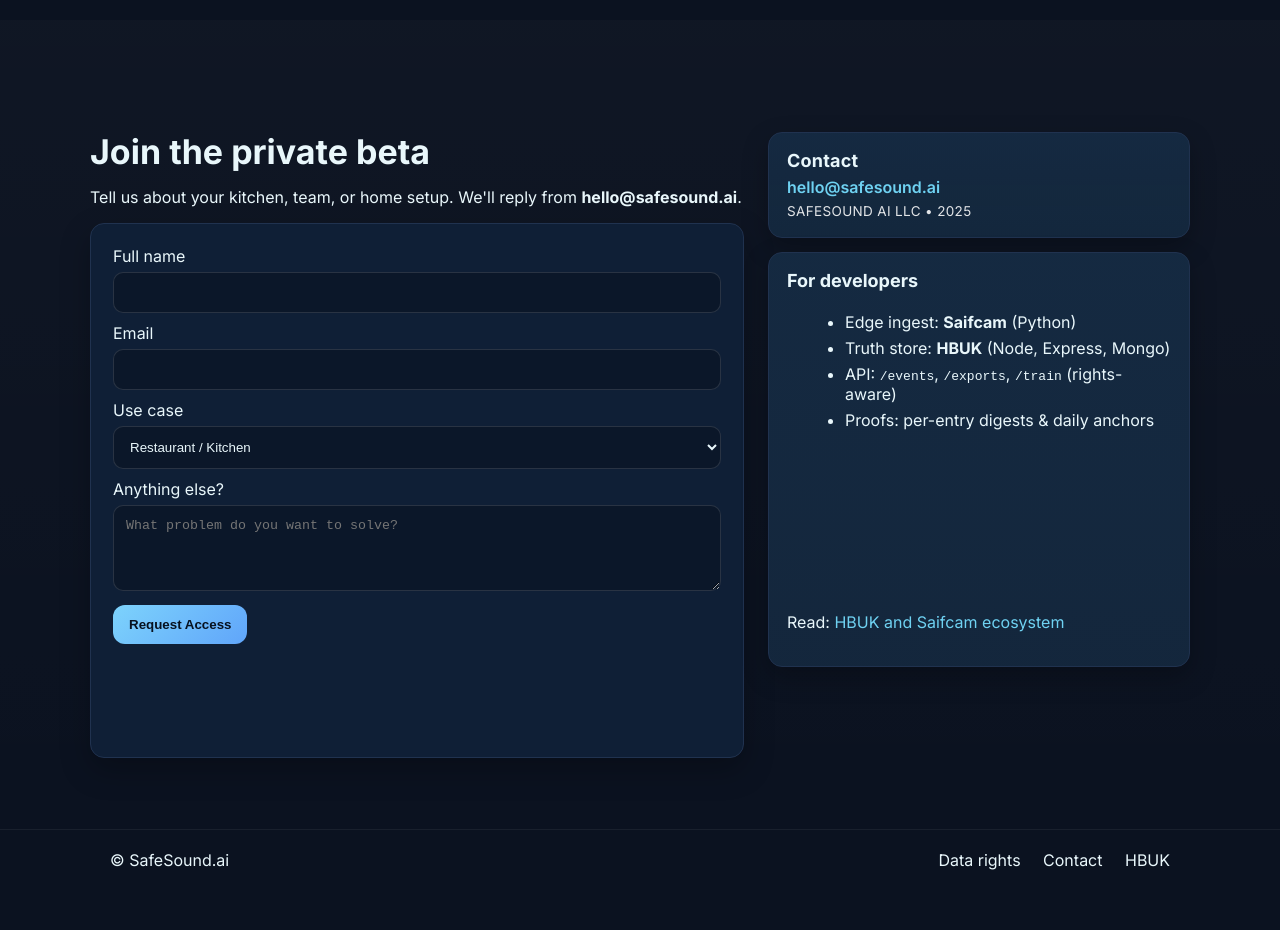
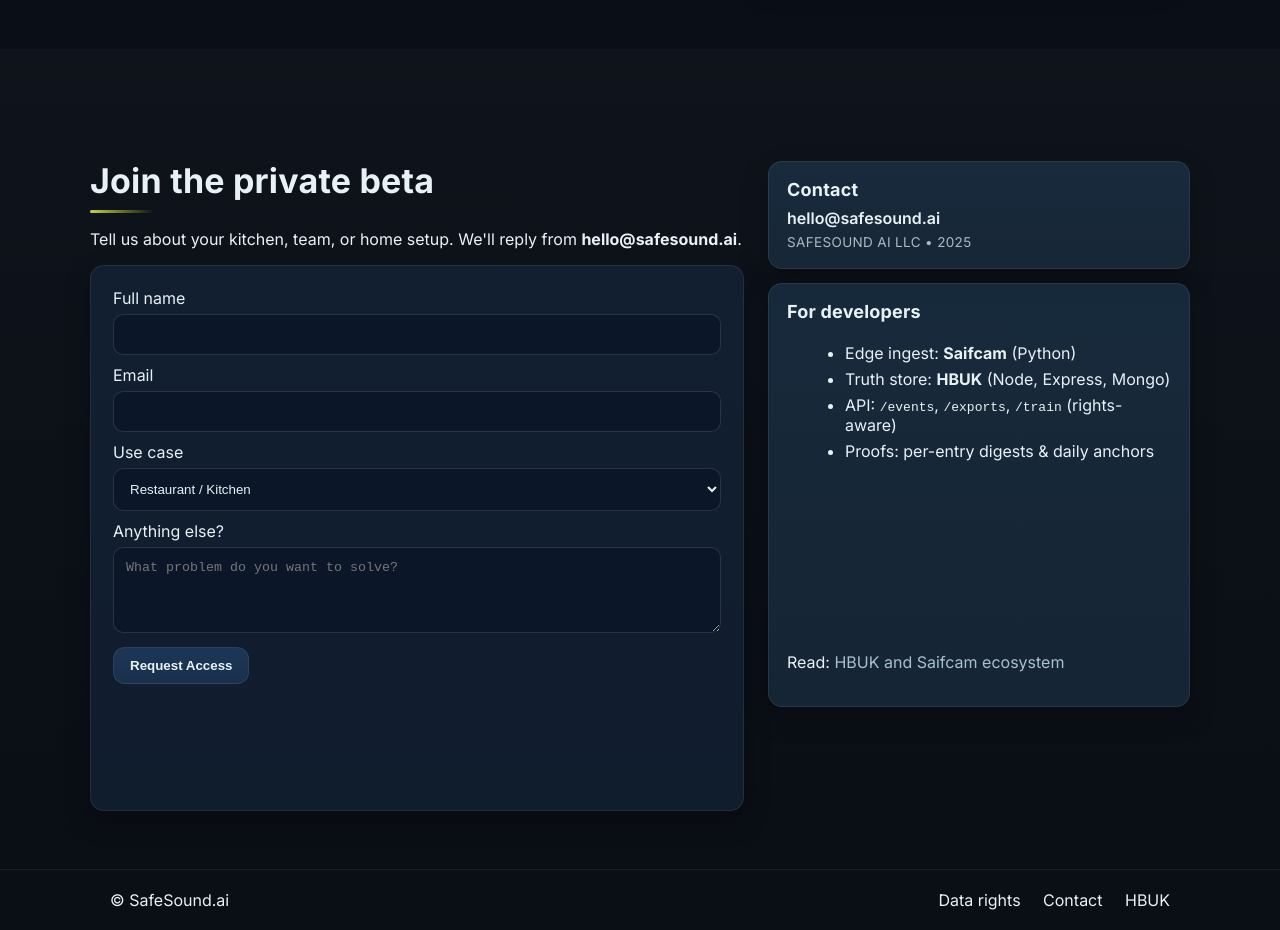
Before and after one commit to prudvish8/safesound.ai, a website: page index.html in a window 1280 px wide. Shown: the part 1600-2530 px from the top of the page. Before the commit the page ends 2490 px from the top, so only its background shows below. Drawn offline with Linux system fonts and the light colour scheme.

Commit message:
Add complete dragonfly palette: site-wide theme with consistent colors, gradients, and hover effects

```diff
--- a/styles.css
+++ b/styles.css
@@ -342,3 +342,113 @@
 
 /* No accidental italics anywhere */
 em, i { font-style: normal; }
+
+/* === Dragonfly palette (site-wide overrides) === */
+:root{
+  /* Raw palette */
+  --df-yg: #C5D040;           /* bright yellow-green (body) */
+  --df-eye-blue: #96B4C4;     /* eye blue-gray */
+  --df-eye-pink: #E0C0CC;     /* eye pink iridescence */
+  --df-deep: #1E3B5D;         /* deep blue (legs/body) */
+  --df-black: #191919;        /* detail contrast */
+  --df-white: #FFFFFF;        /* droplets highlight */
+  --df-hair: #F3F3E8;         /* pale fuzz */
+
+  /* App tokens (built from palette) */
+  --bg: radial-gradient(1200px 600px at 15% -10%, rgba(224,192,204,.18) 0%, rgba(150,180,196,.10) 25%, transparent 55%),
+        radial-gradient(1200px 800px at 95% 15%, rgba(197,208,64,.10) 0%, transparent 55%),
+        linear-gradient(180deg, #0B1421, #0A0F17 55%, #0A0E15);
+  --text: #E8F1F6;
+  --muted: rgba(232,241,246,.72);
+
+  --link: #A7C1D0;            /* eye blue */
+  --link-hover: #E0C0CC;      /* pink tint */
+  --accent: #C5D040;          /* yellow-green */
+  --accent-ink: #111;
+
+  --panel: rgba(30,59,93,.35);         /* deep-blue glass */
+  --panel-strong: rgba(30,59,93,.55);
+  --line: rgba(255,255,255,.08);       /* soft border */
+  --ring: rgba(197,208,64,.55);        /* focus ring */
+  --glow: 0 0 0 3px rgba(197,208,64,.25), 0 4px 18px rgba(150,180,196,.25);
+}
+
+/* Base */
+html, body{ background: var(--bg); color: var(--text); }
+i, em { font-style: normal; }  /* no accidental italics */
+
+/* Headings get a subtle accent underline */
+h1, h2, h3{ letter-spacing:.2px; }
+h1::after, h2::after{
+  content:""; display:block; width:64px; height:3px;
+  background: linear-gradient(90deg, var(--accent), rgba(197,208,64,0));
+  border-radius:2px; margin-top:10px;
+}
+
+/* Links with soft iridescence */
+a{ color: var(--link); text-decoration: none; }
+a:hover{ color: var(--link-hover); text-decoration: underline; }
+
+/* Cards */
+.card{
+  background: var(--panel);
+  border: 1px solid var(--line);
+  border-radius: 14px;
+  box-shadow: 0 10px 26px rgba(0,0,0,.25);
+}
+
+/* Buttons */
+.button, .btn, .btn-primary{
+  background: linear-gradient(180deg, rgba(30,59,93,.85), rgba(30,59,93,.65));
+  border: 1px solid var(--line);
+  color: #EAF2F6; padding: 10px 16px; border-radius: 12px; font-weight: 600;
+}
+.button:hover, .btn:hover, .btn-primary:hover{
+  border-color: var(--accent); box-shadow: var(--glow); transform: translateY(-1px);
+}
+.button:focus, .btn:focus, .btn-primary:focus{ outline: none; box-shadow: var(--glow); }
+
+/* Pills / badges */
+.badge, .pill{
+  background: linear-gradient(180deg, rgba(150,180,196,.18), rgba(150,180,196,.10));
+  border: 1px solid var(--line);
+  color: var(--text); border-radius: 999px; padding:6px 10px; font-size:12px;
+}
+
+/* Callouts */
+.callout.info{
+  background: linear-gradient(180deg, rgba(150,180,196,.18), rgba(150,180,196,.08));
+  border-left: 3px solid var(--link);
+}
+.callout.tip{
+  background: linear-gradient(180deg, rgba(197,208,64,.14), rgba(197,208,64,.06));
+  border-left: 3px solid var(--accent);
+}
+
+/* Inputs */
+input, select, textarea{
+  background: var(--panel-strong); color: var(--text);
+  border: 1px solid var(--line); border-radius: 12px;
+}
+input:focus, select:focus, textarea:focus{
+  outline: none; border-color: var(--accent); box-shadow: var(--glow);
+}
+
+/* Contact + Developers from earlier step, colored to palette */
+.contact-card h3, .dev-card h3{ margin:0 0 8px; font-size:18px; }
+.contact-card .email a{ color: var(--text); }
+.contact-card .email a:hover{ color: var(--accent); }
+.contact-card .org{ color: var(--muted); letter-spacing:.35px; text-transform:uppercase; font-size:13.5px; }
+
+/* Layout alignment with the form */
+.beta-grid{ display:grid; gap:24px; align-items:stretch; }
+@media (min-width:980px){ .beta-grid{ grid-template-columns:1.55fr 1fr; } }
+.beta-left>.card{ height:100%; }
+.beta-right{ display:flex; flex-direction:column; gap:14px; height:100%; }
+.dev-card{ flex:1; display:flex; flex-direction:column; }
+.dev-card ul{ margin:6px 0 0 18px; }
+.dev-card .more{ margin-top:auto; }
+
+/* Footer links */
+footer a{ color: var(--link); }
+footer a:hover{ color: var(--link-hover); }
```
